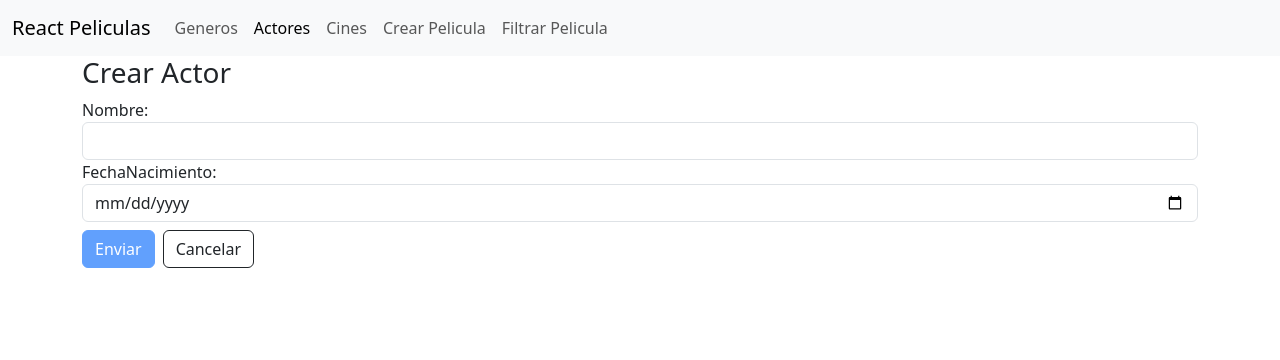
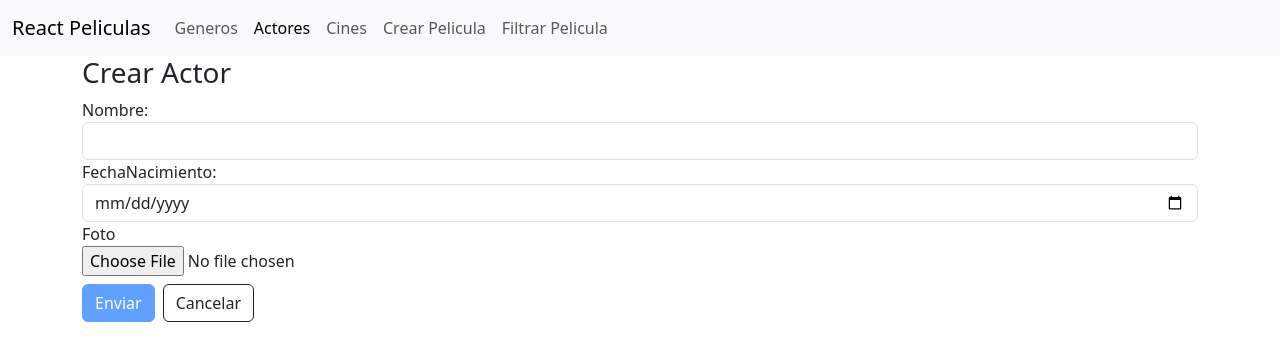
Before and after one commit to alamino2714/react-peliculas, a React (Vite) app: page /actores/crear in a window 1280 px wide. Shown: the top 360 px of the page. Built offline with nearby package versions, Linux system fonts and the light colour scheme.

Commit message:
Crear Componente de seleccion de imagen

```diff
--- /dev/null
+++ b/src/componentes/SeleccionarImagen.module.css
@@ -0,0 +1,6 @@
+.div{
+    margin-top: 1rem;
+}
+.div img{
+    width: 200px;
+}
--- /dev/null
+++ b/src/componentes/SeleccionarImagen.tsx
@@ -0,0 +1,55 @@
+import { useState, type ChangeEvent } from "react";
+import styles from './SeleccionarImagen.module.css'
+
+export default function SeleccionarImagen(props: SeleccionarImagenProps) {
+
+ const [imagenBase64, setImagenBase64] = useState('');
+const [imagenUrl, setImagenUrl] = useState(props.imagenURL ? props.imagenURL : '');
+ const manejarOnChange = (e: ChangeEvent<HTMLInputElement>) => {
+        if (e.currentTarget.files) {
+            const archivo = e.currentTarget.files[0];
+            aBase64(archivo).then(valor => setImagenBase64(valor))
+                            .catch(error => console.log(error));
+
+            props.imagenSeleccionada(archivo);
+            setImagenUrl('');
+        }
+
+    }
+    const aBase64 = (archivo: File) => {
+        return new Promise<string>((resolve, reject) => {
+            const reader = new FileReader();
+            reader.readAsDataURL(archivo);
+            reader.onload = () => resolve(reader.result as string);
+            reader.onerror = (error) => reject(error);
+        })}
+
+    return (
+
+        <div className="form-group">
+            <label>{props.label}</label>
+            <div>
+                <input type="file" accept=".jpg,.jpeg,.png" onChange={manejarOnChange}></input>
+            </div>
+            {imagenBase64? <div>
+              <div className={styles.div}>
+                 <img src={imagenBase64} alt="imagen seleccionada"/>
+              </div>
+            </div>: undefined}
+              {imagenUrl? <div>
+              <div className={styles.div}>
+                 <img src={imagenUrl} alt="imagen del actor"/>
+              </div>
+            </div>: undefined}
+        </div>
+
+    )
+}
+
+
+
+interface SeleccionarImagenProps {
+    label: string;
+    imagenURL?: string;
+    imagenSeleccionada: (file: File) => void;
+}
--- a/src/features/actores/componentes/EditarActor.tsx
+++ b/src/features/actores/componentes/EditarActor.tsx
@@ -16,7 +16,7 @@
     const[ modeloActor, setModeloActor] =useState<ActorCreacion | undefined> (undefined);
     useEffect ( ()=>{
         const timerId = setTimeout( ()=>{
-            setModeloActor({nombre: 'Yuniel '+ id, fechaNacimiento: '2020-11-29'})
+            setModeloActor({nombre: 'Yuniel '+ id, fechaNacimiento: '2020-11-29', foto: 'https://upload.wikimedia.org/wikipedia/commons/thumb/4/45/Chris_Evans_Red_2024.jpg/330px-Chris_Evans_Red_2024.jpg'  })
         },1000);
         return ()=>clearTimeout(timerId);
     },[id])
--- a/src/features/actores/componentes/FormularioActor.tsx
+++ b/src/features/actores/componentes/FormularioActor.tsx
@@ -5,14 +5,17 @@
 import Boton from "../../../componentes/Boton";
 import { NavLink } from "react-router";
 import { fechaNoFutura, primeraLetraMayuscula } from "../../../validaciones/Validaciones";
+import SeleccionarImagen from "../../../componentes/SeleccionarImagen";
+
 
 export default function FormularioActor(props: FormularioActorProps) {
 
 
-    const { register, handleSubmit,
+    const { register, handleSubmit, setValue,
         formState: { errors, isValid, isSubmitting }
     } = useForm<ActorCreacion>({resolver: yupResolver(reglasDeValidacion), mode: 'onChange', defaultValues: props.modelo ?? { nombre: '' } });
 
+    const imagenActualUrl: string | undefined = props.modelo?.foto ? props.modelo.foto as string: undefined;
 
     return (
         <form onSubmit= {handleSubmit(props.onSubmit)}>
@@ -26,6 +29,9 @@
                 <input type="date" id="fechaNacimiento" autoComplete="off" className="form-control" {...register('fechaNacimiento')} />
                 {errors.fechaNacimiento && <p className="error">{errors.fechaNacimiento.message}</p>}
             </div>
+
+             <SeleccionarImagen label="Foto" imagenURL={imagenActualUrl} imagenSeleccionada={foto => setValue('foto',foto)}/>
+
             <div className="mt-2">
                 <Boton type="submit" disabled={!isValid || isSubmitting}>{isSubmitting ? 'Enviando...' : 'Enviar'}</Boton>
                 <NavLink className="btn btn-secondaty ms-2" to="/actores">Cancelar</NavLink>
--- a/src/features/actores/componentes/modelos/ActorCreacion.models.ts
+++ b/src/features/actores/componentes/modelos/ActorCreacion.models.ts
@@ -1,4 +1,5 @@
 export default interface ActorCreacion{
     nombre: string;
     fechaNacimiento:string;
+    foto?: File | string;
 }
```
